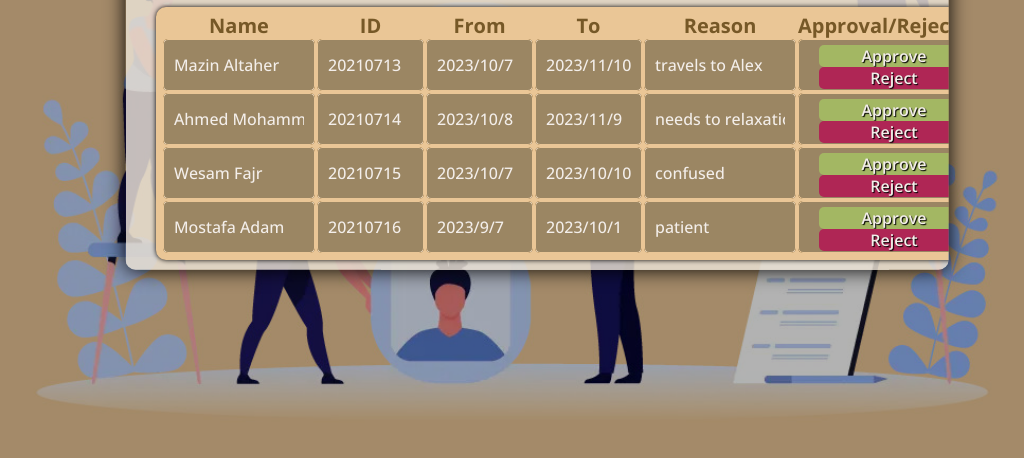
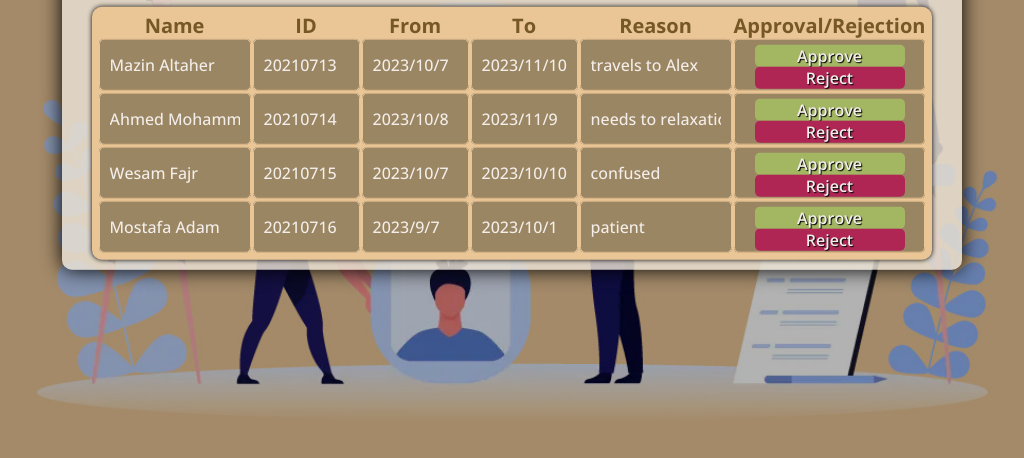
Before and after one commit to awahba00/project-web-tech, a plain HTML site: page submitted_vacations.html in a window 1024 px wide. Shown: the part 342-800 px from the top of the page. Drawn offline with nearby package versions, Linux system fonts and the light colour scheme.

Commit message:
handling the mobile screen

```diff
--- a/css/style.css
+++ b/css/style.css
@@ -33,16 +33,10 @@ a{
   padding-right: 50px;
 }
 /* media quieries */
-/* Small */
-@media (min-width: 768px) {
-  .container {
-    width: 750px;
-  }
-}
-/* Medium */
-@media (min-width: 992px) {
-  .container {
-    width: 970px;
+/* Small & Medium */
+@media (max-width: 1199px) {
+  .container{
+    width: 100%;
   }
 }
 /* Large */
@@ -111,9 +105,6 @@ header nav ul li a:hover{
 /* media quieries for header */
 /* Mobile */
 @media (max-width: 767px) {
-  .container {
-    width: 95%;
-  }
   header .logo a{
     font-size: 20px;
   }
@@ -134,9 +125,6 @@ header nav ul li a:hover{
 }
 /* Small and medium */
 @media (min-width: 768px) and (max-width: 1199px) {
-  .container {
-    width: 95%;
-  }
   header .logo a{
     font-size: 20px;
   }
@@ -821,7 +809,6 @@ width: 100%;
 @media (max-width: 1199px) {
   .submit-vac .container .table{
     overflow-x: auto;
-    margin-left: 50px;
   }
 }
 /* end of submitted vacation */
```
